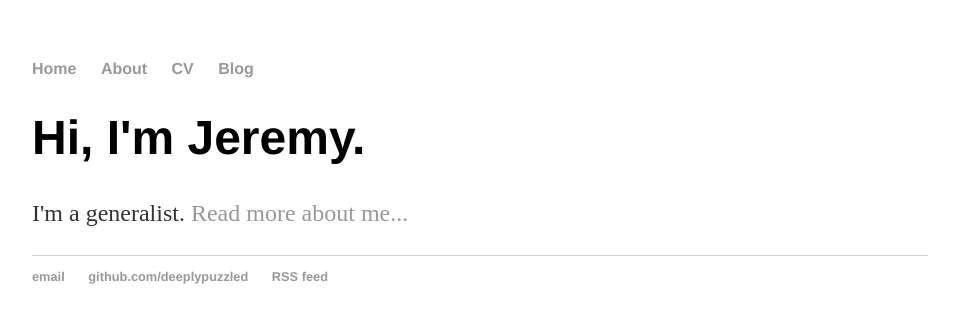
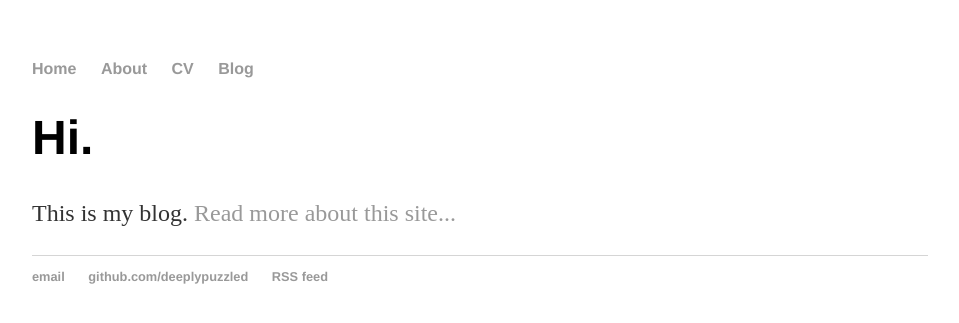
Before and after one commit to deeplypuzzled/deeplypuzzled.github.io, a Jekyll site: the page built from index.html, in a window 1280 px wide. Shown: the top 323 px of the page, without its empty margins (160-1119 px from the left). Built offline with Jekyll 4.4.1, drawn with Linux system fonts in a browser that asks for light colours.

Commit message:
Update index.html
Anonymise

```diff
--- a/index.html
+++ b/index.html
@@ -1,8 +1,8 @@
 ---
 layout: default
-title: Jeremy Gibbs's home page
+title: Home page
 ---
 <div class="blurb">
-	<h1>Hi, I'm Jeremy.</h1>
-	<p>I'm a generalist. <a href="/about">Read more about me...</a></p>
+	<h1>Hi.</h1>
+	<p>This is my blog. <a href="/about">Read more about this site...</a></p>
 </div><!-- /.blurb -->
```
